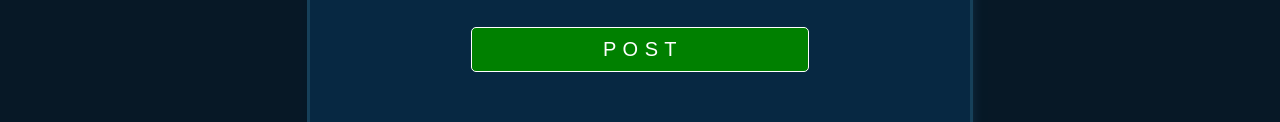
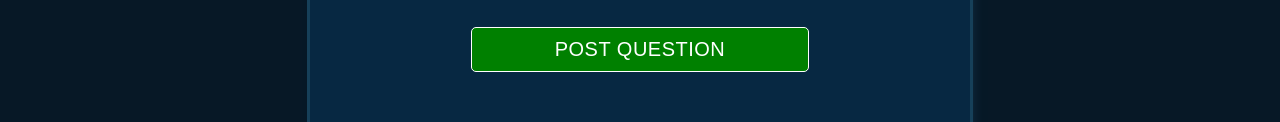
Before and after one commit to Anuoluwa/Stacklyteflow, a website: page UI/html/post.html in a window 1280 px wide. Shown: the part 574-696 px from the top of the page. Drawn offline with Linux system fonts and the light colour scheme.

Commit message:
[Feature

```diff
--- a/UI/html/post.html
+++ b/UI/html/post.html
@@ -64,7 +64,7 @@
                             </textarea>
                         </div>
                     </div>
-                    <button id="submit" class="submit" type="submit">P O S T</button>
+                    <button id="submit" class="submit" type="submit">Post Question</button>
                 </form>
             </div>
 
```
